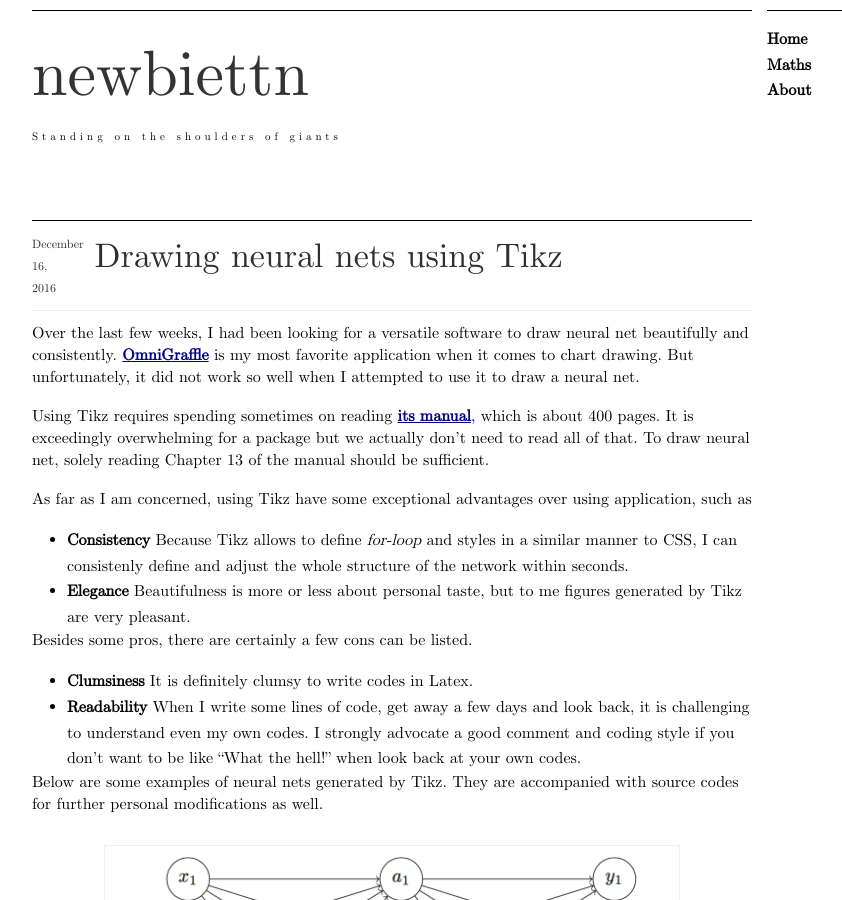
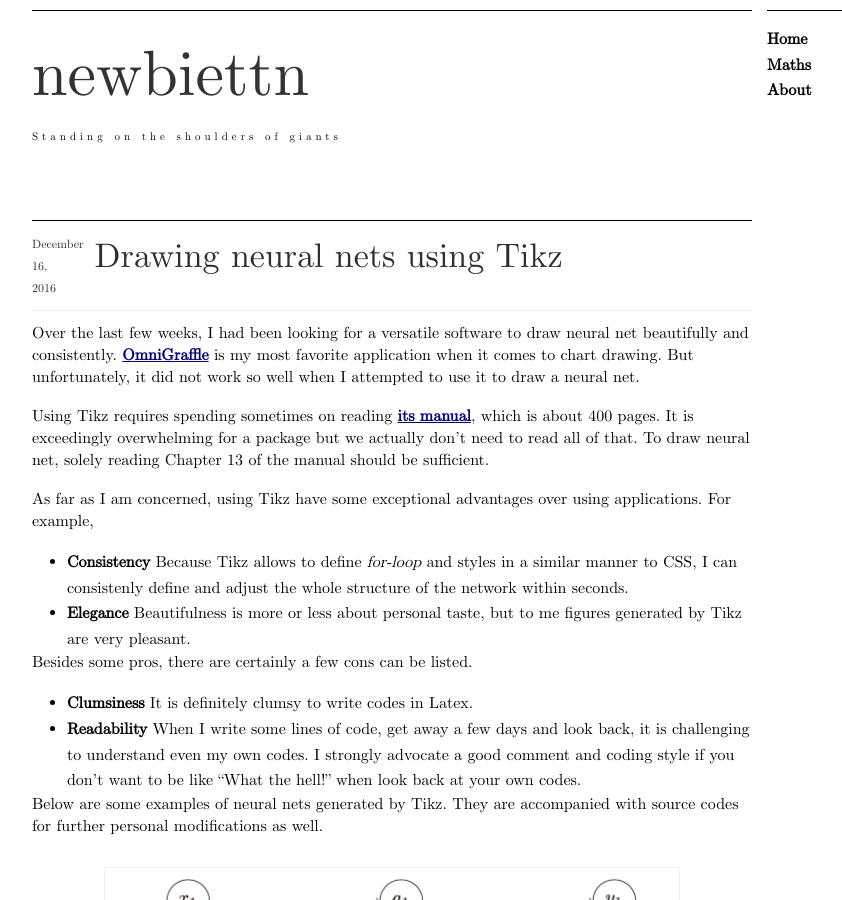
Before and after one commit to newbiettn/newbiettn.github.io, a Jekyll site: the page built from _posts/2016-12-16-tikz.md, in a window 1280 px wide and 900 px high. Shown: the whole window, without its empty margins (208-1050 px from the left). Built offline with Jekyll 4.4.1, drawn with Linux system fonts in a browser that asks for light colours; comment, search, counter and statistics services are not loaded.

Commit message:
edit tikz posts

```diff
--- a/_posts/2016-12-16-tikz.md
+++ b/_posts/2016-12-16-tikz.md
@@ -14,7 +14,7 @@ Over the last few weeks, I had been looking for a versatile software to draw neu
 
 Using Tikz requires spending sometimes on reading [its manual](https://www.bu.edu/math/files/2013/08/tikzpgfmanual.pdf), which is about 400 pages. It is exceedingly overwhelming for a package but we actually don't need to read all of that. To draw neural net, solely reading Chapter 13 of the manual should be sufficient.
 
-As far as I am concerned, using Tikz have some exceptional advantages over using application, such as
+As far as I am concerned, using Tikz have some exceptional advantages over using applications. For example,
 
 - __Consistency__ Because Tikz allows to define _for-loop_ and styles in a similar manner to CSS, I can consistenly define and adjust the whole structure of the network within seconds.
 - __Elegance__ Beautifulness is more or less about personal taste, but to me figures generated by Tikz are very pleasant.
```
